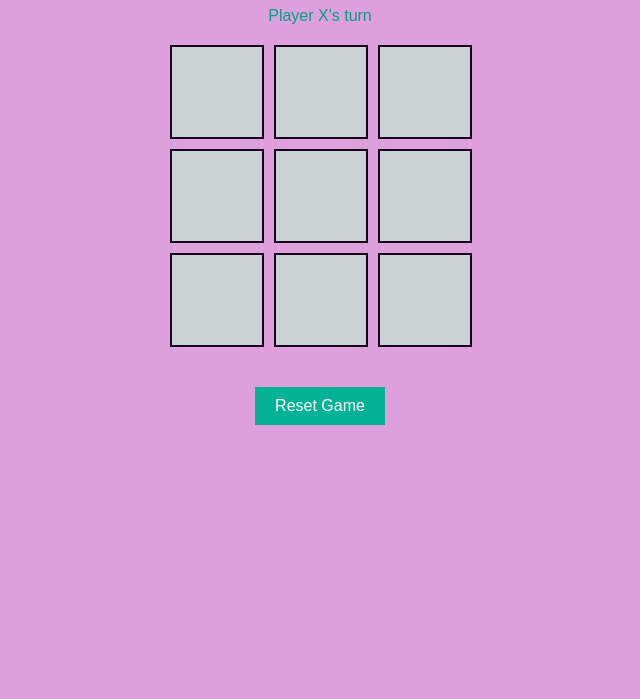
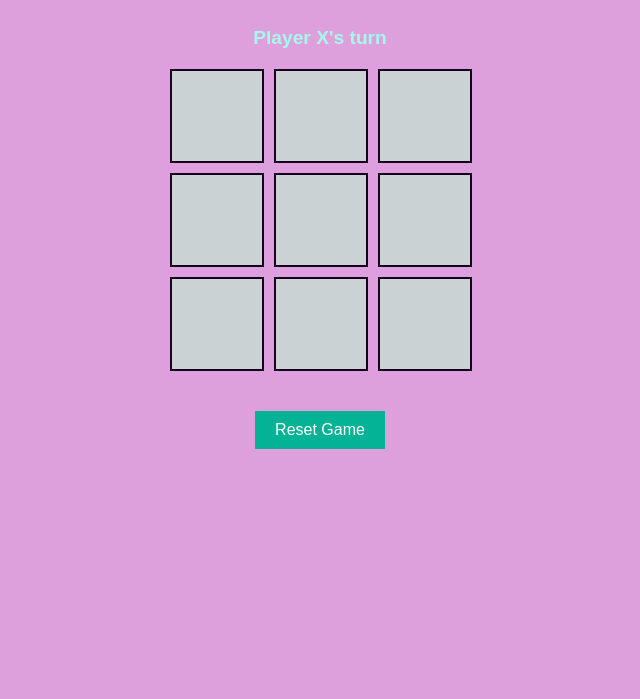
Before and after one commit to sid200727/Tic-tac-toe-game, a plain HTML site: page index.html in a window 1280 px wide. Shown: the part 101-800 px from the top of the page, without its empty margins (320-960 px from the left). Drawn offline with Linux system fonts and the light colour scheme.

Commit message:
Update styling.css

```diff
--- a/styling.css
+++ b/styling.css
@@ -47,7 +47,7 @@ h1 {
 #restartbtn:hover {
     background-color: rgb(167, 222, 145);
 }
-#status{
+#statusText{
     margin-top: 20px;
     font-size: 1.2em;
     color: rgb(166, 249, 234);
```
